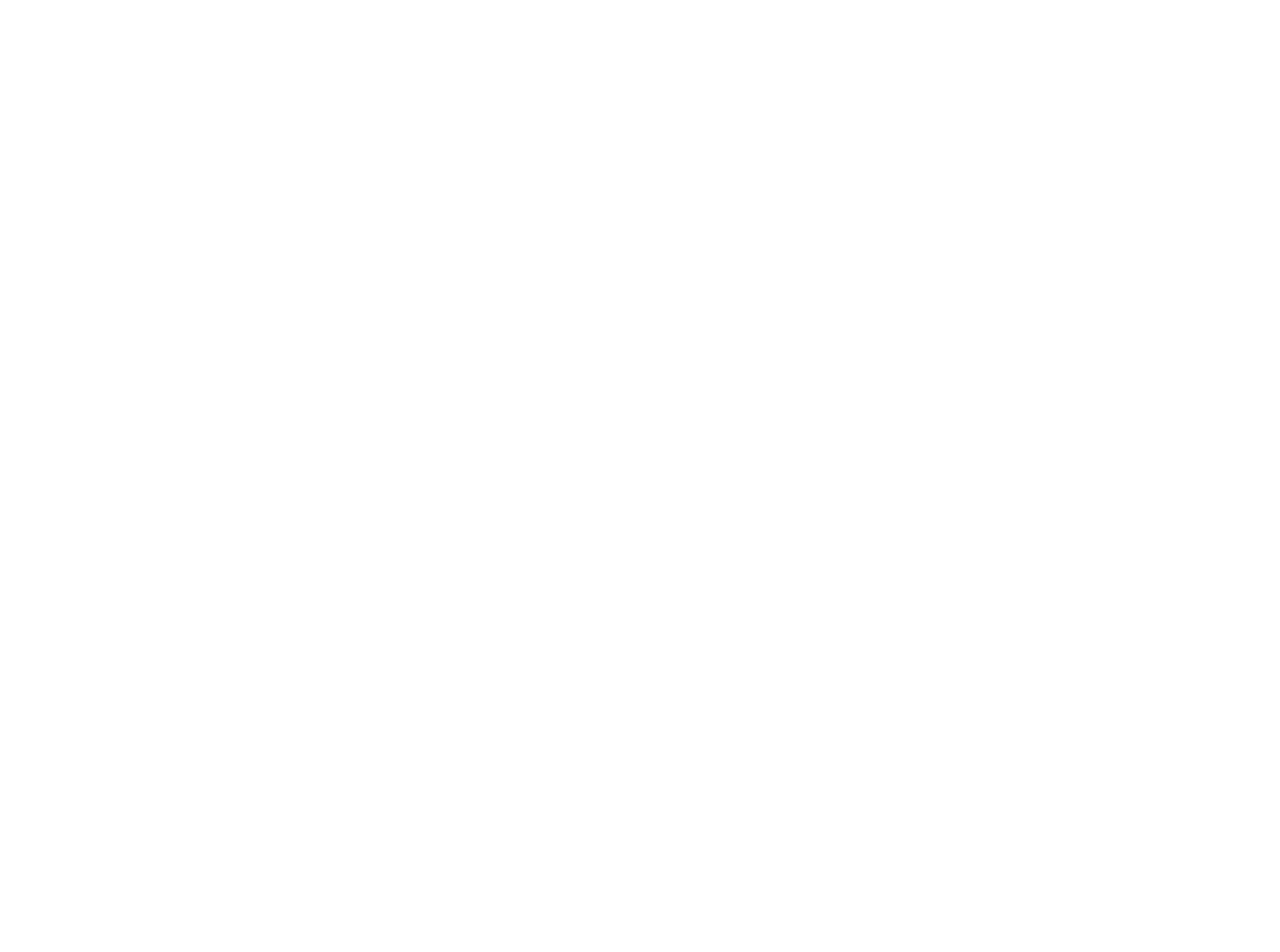
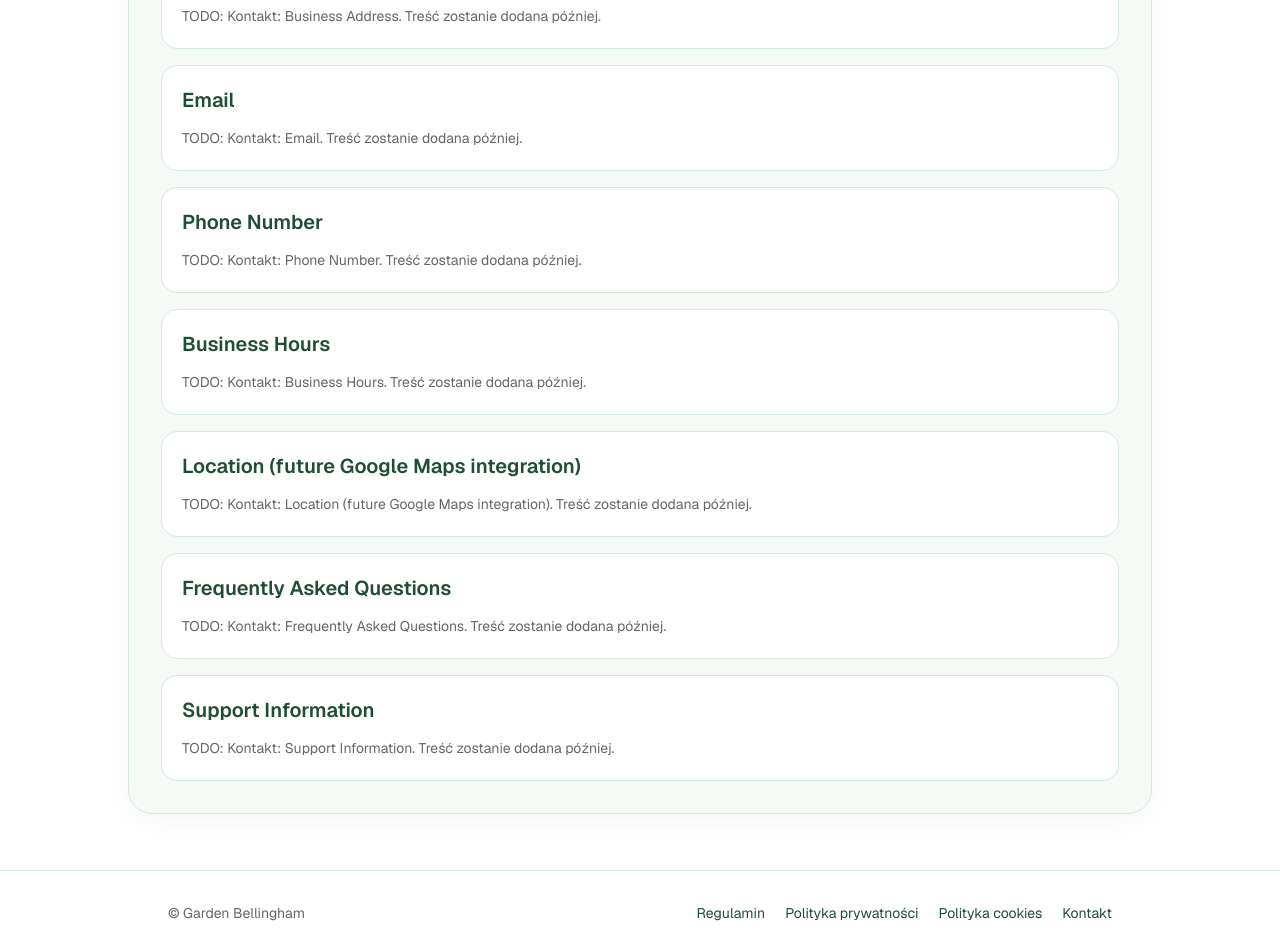
Before and after one commit to rockrobin82/garden-bellingham, a Next.js app: page /kontakt in a window 1280 px wide. Before the commit this address had no page. Shown: the part 640-1592 px from the top of the page. Before the commit the page ends 800 px from the top, so only its background shows below. Built offline with nearby package versions, Linux system fonts and the light colour scheme.

Commit message:
feat: add legal pages and shared footer

```diff
--- /dev/null
+++ b/app/kontakt/page.tsx
@@ -0,0 +1,25 @@
+import { LegalLayout } from "@/components/legal/LegalLayout";
+
+const sections = [
+  "Seller Information",
+  "Contact Information",
+  "Business Address",
+  "Email",
+  "Phone Number",
+  "Business Hours",
+  "Location (future Google Maps integration)",
+  "Frequently Asked Questions",
+  "Support Information",
+] as const;
+
+export default function ContactPage() {
+  return (
+    <LegalLayout
+      eyebrow="Obsługa klienta"
+      title="Kontakt"
+      description="Struktura strony kontaktowej aplikacji biletowej. Dane kontaktowe zostaną dodane później."
+      sections={sections}
+      placeholderPrefix="TODO: Kontakt"
+    />
+  );
+}
--- a/app/layout.tsx
+++ b/app/layout.tsx
@@ -1,5 +1,6 @@
 import type { Metadata } from "next";
 import { Geist, Geist_Mono } from "next/font/google";
+import { Footer } from "@/components/layout/Footer";
 import "./globals.css";
 
 const geistSans = Geist({
@@ -28,7 +29,8 @@
       className={`${geistSans.variable} ${geistMono.variable} h-full antialiased`}
     >
       <body className="min-h-full flex flex-col bg-background text-foreground">
-        {children}
+        <div className="flex-1">{children}</div>
+        <Footer />
       </body>
     </html>
   );
--- /dev/null
+++ b/app/polityka-cookies/page.tsx
@@ -0,0 +1,23 @@
+import { LegalLayout } from "@/components/legal/LegalLayout";
+
+const sections = [
+  "What are cookies",
+  "Essential cookies",
+  "Functional cookies",
+  "Analytics cookies",
+  "Third-party services",
+  "Managing cookies",
+  "Contact",
+] as const;
+
+export default function CookiePolicyPage() {
+  return (
+    <LegalLayout
+      eyebrow="Dokumenty prawne"
+      title="Polityka cookies"
+      description="Struktura polityki cookies dla aplikacji biletowej. Treść prawna zostanie dodana później."
+      sections={sections}
+      placeholderPrefix="TODO: Polityka cookies"
+    />
+  );
+}
--- /dev/null
+++ b/app/polityka-prywatnosci/page.tsx
@@ -0,0 +1,27 @@
+import { LegalLayout } from "@/components/legal/LegalLayout";
+
+const sections = [
+  "Data Controller",
+  "GDPR Information",
+  "Personal Data",
+  "Purpose of Processing",
+  "Legal Basis",
+  "Data Retention",
+  "User Rights",
+  "Google Sheets",
+  "Przelewy24",
+  "Cookies",
+  "Contact",
+] as const;
+
+export default function PrivacyPolicyPage() {
+  return (
+    <LegalLayout
+      eyebrow="Dokumenty prawne"
+      title="Polityka prywatności"
+      description="Struktura polityki prywatności dla aplikacji biletowej. Treść prawna zostanie dodana później."
+      sections={sections}
+      placeholderPrefix="TODO: Polityka prywatności"
+    />
+  );
+}
--- /dev/null
+++ b/app/regulamin/page.tsx
@@ -0,0 +1,30 @@
+import { LegalLayout } from "@/components/legal/LegalLayout";
+
+const sections = [
+  "Seller Information",
+  "Definitions",
+  "Scope of Services",
+  "Booking Process",
+  "Ticket Purchase",
+  "Prices",
+  "Payment Methods",
+  "Ticket Delivery",
+  "Refunds",
+  "Complaints",
+  "Consumer Rights",
+  "Liability",
+  "Contact",
+  "Final Provisions",
+] as const;
+
+export default function TermsPage() {
+  return (
+    <LegalLayout
+      eyebrow="Dokumenty prawne"
+      title="Regulamin"
+      description="Struktura regulaminu aplikacji biletowej. Treść prawna zostanie dodana później."
+      sections={sections}
+      placeholderPrefix="TODO: Regulamin"
+    />
+  );
+}
--- /dev/null
+++ b/components/layout/Footer.tsx
@@ -0,0 +1,33 @@
+import Link from "next/link";
+
+const footerLinks = [
+  { href: "/regulamin", label: "Regulamin" },
+  { href: "/polityka-prywatnosci", label: "Polityka prywatności" },
+  { href: "/polityka-cookies", label: "Polityka cookies" },
+  { href: "/kontakt", label: "Kontakt" },
+] as const;
+
+export function Footer() {
+  return (
+    <footer className="border-t border-border bg-white">
+      <div className="mx-auto flex w-full max-w-5xl flex-col gap-4 px-6 py-8 text-sm text-[#666] sm:flex-row sm:items-center sm:justify-between sm:px-10">
+        <p>© Garden Bellingham</p>
+
+        <nav aria-label="Linki prawne">
+          <ul className="flex flex-wrap gap-x-5 gap-y-2">
+            {footerLinks.map((link) => (
+              <li key={link.href}>
+                <Link
+                  href={link.href}
+                  className="text-[#1f4d35] underline-offset-4 transition hover:text-[#2a6b4a] hover:underline"
+                >
+                  {link.label}
+                </Link>
+              </li>
+            ))}
+          </ul>
+        </nav>
+      </div>
+    </footer>
+  );
+}
--- /dev/null
+++ b/components/legal/LegalHeader.tsx
@@ -0,0 +1,19 @@
+type LegalHeaderProps = {
+  eyebrow: string;
+  title: string;
+  description: string;
+};
+
+export function LegalHeader({ eyebrow, title, description }: LegalHeaderProps) {
+  return (
+    <header className="garden-section p-6 sm:p-10">
+      <p className="mb-3 text-sm font-medium text-[#1f4d35]">{eyebrow}</p>
+      <h1 className="text-3xl font-bold leading-tight text-[#1f4d35] sm:text-5xl">
+        {title}
+      </h1>
+      <p className="mt-4 max-w-3xl text-base leading-7 text-[#666]">
+        {description}
+      </p>
+    </header>
+  );
+}
--- /dev/null
+++ b/components/legal/LegalLayout.tsx
@@ -0,0 +1,36 @@
+import { LegalHeader } from "@/components/legal/LegalHeader";
+import { LegalSection } from "@/components/legal/LegalSection";
+
+type LegalLayoutProps = {
+  eyebrow: string;
+  title: string;
+  description: string;
+  sections: readonly string[];
+  placeholderPrefix: string;
+};
+
+export function LegalLayout({
+  eyebrow,
+  title,
+  description,
+  sections,
+  placeholderPrefix,
+}: LegalLayoutProps) {
+  return (
+    <main className="bg-white px-6 py-10 text-[#1f4d35] sm:px-10 sm:py-14">
+      <div className="mx-auto max-w-5xl space-y-8">
+        <LegalHeader eyebrow={eyebrow} title={title} description={description} />
+
+        <div className="garden-section space-y-4 p-5 sm:p-8">
+          {sections.map((section) => (
+            <LegalSection
+              key={section}
+              title={section}
+              placeholder={`${placeholderPrefix}: ${section}. Treść zostanie dodana później.`}
+            />
+          ))}
+        </div>
+      </div>
+    </main>
+  );
+}
--- /dev/null
+++ b/components/legal/LegalSection.tsx
@@ -0,0 +1,13 @@
+type LegalSectionProps = {
+  title: string;
+  placeholder: string;
+};
+
+export function LegalSection({ title, placeholder }: LegalSectionProps) {
+  return (
+    <section className="rounded-2xl border border-border bg-white p-5">
+      <h2 className="text-xl font-semibold text-[#1f4d35]">{title}</h2>
+      <p className="mt-3 text-sm leading-6 text-[#666]">{placeholder}</p>
+    </section>
+  );
+}
```
